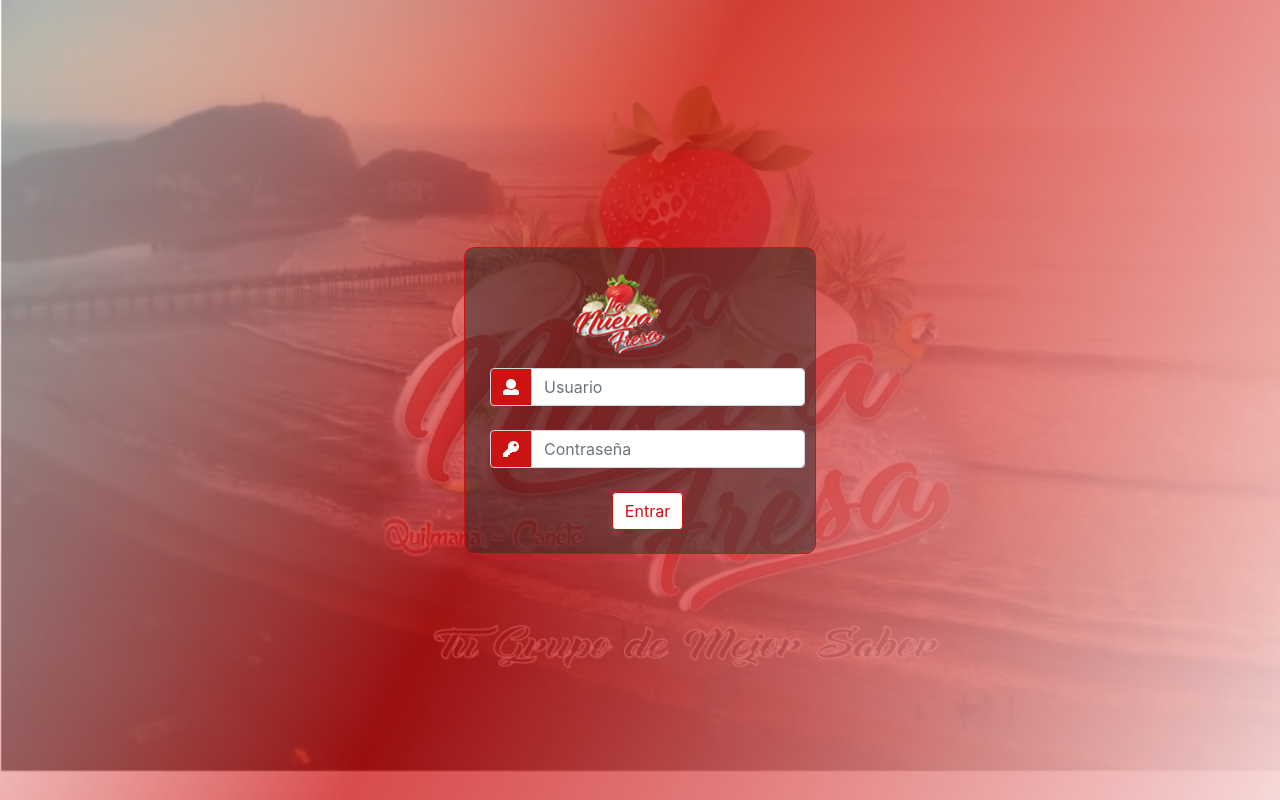
After one commit to apalaciosc/lanuevafresa, a PHP site: page /login.html in a window 1280 px wide. The commit adds this page. Run offline with PHP 8.4, Linux system fonts and the light colour scheme; some web fonts are replaced.

Commit message:
realizacion del login

```diff
--- a/assets/css/admin.css
+++ b/assets/css/admin.css
@@ -1,3 +1,49 @@
+/* LOGIN - START */
+.container-login{
+  background: url(../img/banner/bg-login.png);
+  background-size: cover;
+  height: 100vh;
+}
+.col-login {
+}
+
+.form-login {
+  margin: auto;
+  border: 1px solid #cc1313;
+  padding: 20px 10px 15px 25px;
+  border-radius: 10px;
+  background: rgba(41, 41, 41, .5);
+}
+
+.input-group-text {
+  background: #cc1313;
+}
+
+.input-group-text i {
+  color: #fff;
+}
+
+.form-control-login:focus {
+  border-color: #cc1313;
+  box-shadow: 0 0 0 0.2rem rgba(204, 19, 19, 0.25);
+}
+
+.btn-login {
+  border: 1px solid #cc1313;
+  background: #fff;
+  color: #cc1313;
+}
+
+.btn-login:hover {
+  background: #cc1313;
+  color: #fff;
+  border: 1px solid #cc1313;
+}
+
+/* LOGIN - END */
+
+/* ADMIN - START */
+
 .header {
   padding: 0;
 }
@@ -5,15 +51,17 @@
 .logo {
   width: 100px;
 }
-.pasado{
-  margin-top:30px !important;
+
+.pasado {
+  margin-top: 30px !important;
 }
+
 /* content */
 
 .content {
   background-color: #fff;
 }
 
-.dataTables_wrapper{
+.dataTables_wrapper {
   width: 100%;
 }
--- a/assets/css/estilos.css
+++ b/assets/css/estilos.css
@@ -255,7 +255,7 @@ figure figcaption {
     font-size: 1.8rem !important; }
 
   #jplayer_jukebox_container {
-    width: 80%; }
+    width: 99%; }
 
   .channels_list {
     padding-left: 15px; }
--- a/assets/scss/state/media.scss
+++ b/assets/scss/state/media.scss
@@ -35,7 +35,7 @@
     font-size: 1.8rem !important;
   }
   #jplayer_jukebox_container {
-    width: 80%;
+    width: 99%;
   }
   .channels_list {
     padding-left: 15px;
--- /dev/null
+++ b/login.html
@@ -0,0 +1,48 @@
+<!DOCTYPE html>
+<html lang="es">
+<head>
+  <meta charset="UTF-8">
+  <meta name="viewport" content="width=device-width, initial-scale=1.0">
+  <meta http-equiv="X-UA-Compatible" content="ie=edge">
+  <link rel="stylesheet" href="assets/css/bootstrap.css">
+  <link rel="stylesheet" href="assets/css/all.min.css">
+  <link rel="stylesheet" href="assets/css/admin.css">
+  <title>Login</title>
+</head>
+<body>
+  <div class="container-fluid d-flex justify-content-center container-login">
+    <div class="row content-form align-items-center">
+     <div class="col-12 col-login">
+        <form class="form-login">
+            <img src="assets/img/basic/nuevafresa_logo.png" alt="">
+            <div class="form-group row">
+              <div class="col-auto">
+                <label class="sr-only" for="">Usuario</label>
+                <div class="input-group mb-2">
+                  <div class="input-group-prepend">
+                    <div class="input-group-text"><i class="fas fa-user"></i></div>
+                  </div>
+                  <input type="text" class="form-control form-control-login" id="username" placeholder="Usuario">
+                </div>
+              </div>
+            </div>
+            <div class="form-group row">
+                <div class="col-auto">
+                  <label class="sr-only" for="">Contraseña</label>
+                  <div class="input-group mb-2">
+                    <div class="input-group-prepend">
+                      <div class="input-group-text"><i class="fas fa-key"></i></div>
+                    </div>
+                    <input type="password" class="form-control form-control-login " id="password" placeholder="Contraseña">
+                  </div>
+                </div>
+            </div>
+            <div class="col-auto text-center">
+              <button type="submit" class="btn btn-primary mb-2 btn-login">Entrar</button>
+            </div>
+        </form>
+     </div>
+    </div>
+  </div>
+</body>
+</html>
```
Also changed, not shown: assets/img/banner/banner-01.jpg (added), assets/img/banner/banner-02.jpg (added), assets/img/banner/banner-03.jpg (added), assets/img/banner/banner-04.jpg (added), assets/img/banner/banner-05.jpg (added), assets/img/banner/banner-06.jpg (added), assets/img/banner/banner-07.jpg (added), assets/img/banner/banner-08.jpg (added), assets/img/banner/banner-09.jpg (added), assets/img/banner/banner-10.jpg (added), assets/img/banner/bg-login.png (added).
